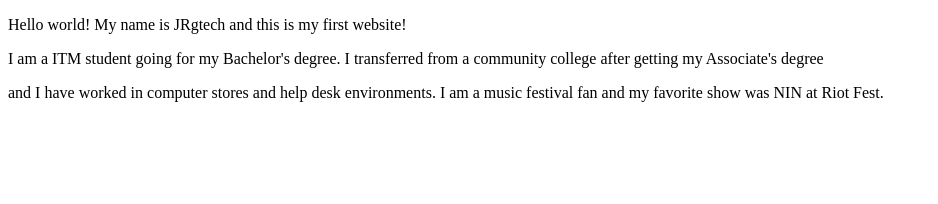
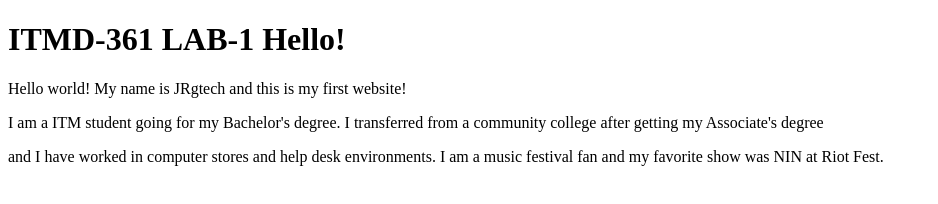
Before and after one commit to JRgtech/itmd361lab1, a plain HTML site: page index.html in a window 1280 px wide. Shown: the whole page, without its empty margins (0-938 px from the left). Drawn offline with Linux system fonts and the light colour scheme.

Commit message:
Added header info

```diff
--- a/index.html
+++ b/index.html
@@ -2,7 +2,7 @@
 <html lang="en">
 <head>
       <meta charset="UTF-8">
-      <title>ITMD-361 LAB-1 Hello!</title>
+      <h1>ITMD-361 LAB-1 Hello!</h1>
 </head>
 <body>
       <p> Hello world! My name is JRgtech and this is my first website!</p>
```
